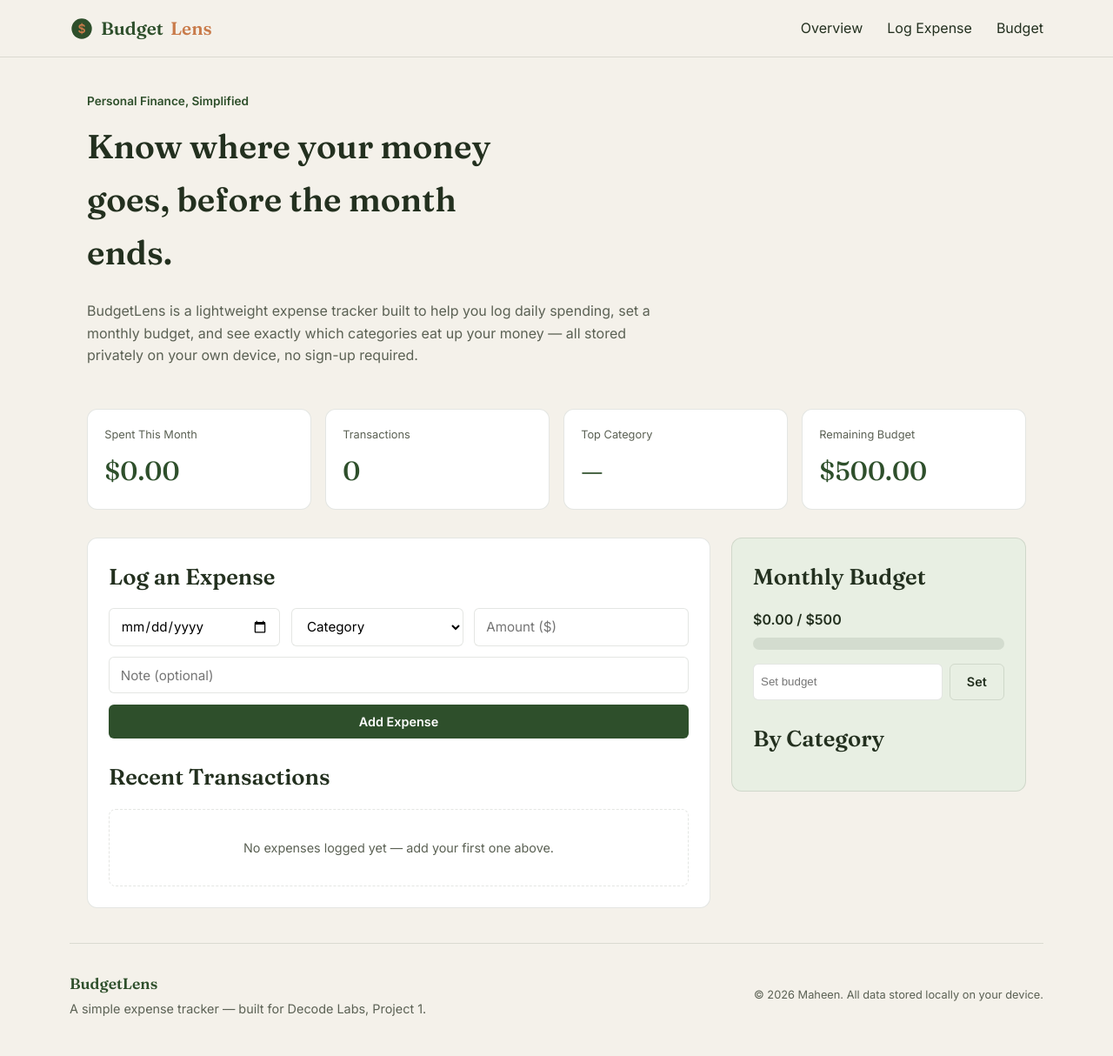
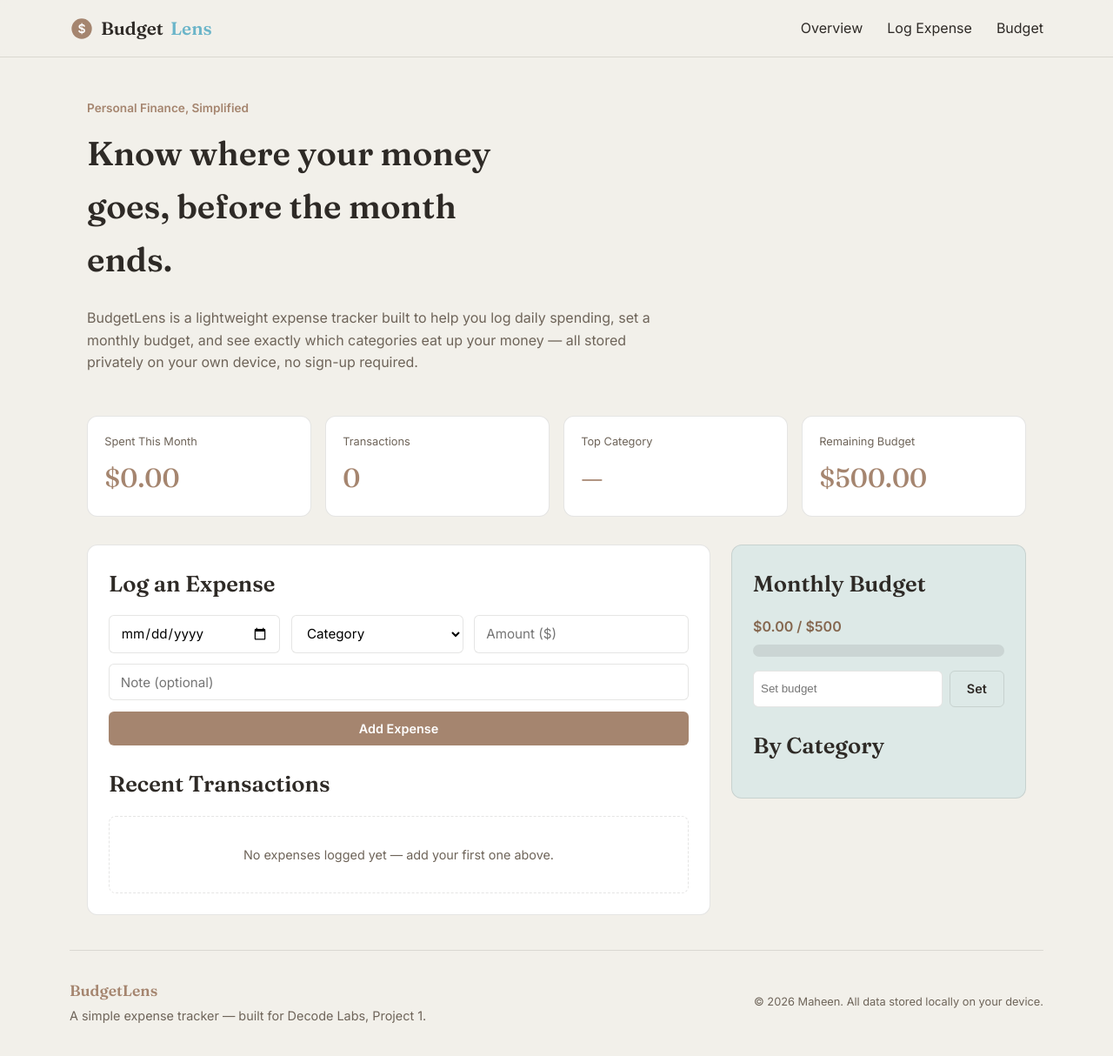
Before and after one commit to maheenawan-dev/budgetlens-project1, a plain HTML site: page index.html in a window 1280 px wide. Shown: the whole page at 87% size. Drawn offline with Linux system fonts and the light colour scheme.

Commit message:
Update code

```diff
--- a/index.html
+++ b/index.html
@@ -15,8 +15,8 @@
   <div class="wrap header-inner">
     <a href="#top" class="logo">
   <svg width="28" height="28" viewBox="0 0 24 24" fill="none" xmlns="http://www.w3.org/2000/svg">
-    <circle cx="12" cy="12" r="10" fill="#2E4F2B"/>
-    <text x="12" y="16.5" font-family="Inter, sans-serif" font-size="12" font-weight="700" fill="#C97B4A" text-anchor="middle">$</text>
+    <circle cx="12" cy="12" r="10" fill="#A5856F"/>
+    <text x="12" y="16.5" font-family="Inter, sans-serif" font-size="12" font-weight="700" fill="#FFFFFF" text-anchor="middle">$</text>
   </svg>
   Budget<span>Lens</span>
 </a>
--- a/style.css
+++ b/style.css
@@ -1,12 +1,12 @@
 :root {
-  --bg: #F4F1EA;
+  --bg: #F2F0EA;
   --surface: #FFFFFF;
-  --text: #23301F;
-  --muted: #5B6154;
-  --accent: #3F6B3B;
-  --accent-deep: #2E4F2B;
-  --warn: #C97B4A;
-  --border: rgba(35, 48, 31, 0.12);
+  --text: #2E2A26;
+  --muted: #6E6459;
+  --accent: #A0D4E0;
+  --accent-deep: #A5856F;
+  --accent-dark: #85674F;
+  --border: rgba(46, 42, 38, 0.12);
   --font-head: "Fraunces", serif;
   --font-body: "Inter", sans-serif;
   --max: 1120px;
@@ -21,16 +21,17 @@ h1, h2 { font-family: var(--font-head); font-weight: 600; margin: 0 0 0.6em; }
 h2 { font-size: clamp(1.2rem, 1rem + 1vw, 1.6rem); }
 
 /* Header */
-.site-header { position: sticky; top: env(safe-area-inset-top, 0px); background: rgba(244,241,234,0.94); backdrop-filter: blur(6px); border-bottom: 1px solid var(--border); z-index: 10; }
+.site-header { position: sticky; top: env(safe-area-inset-top, 0px); background: rgba(242,240,234,0.94); backdrop-filter: blur(6px); border-bottom: 1px solid var(--border); z-index: 10; }
 .header-inner { display: flex; align-items: center; justify-content: space-between; padding: 1rem 0; }
-.logo { font-family: var(--font-head); font-size: 1.3rem; font-weight: 600; text-decoration: none; color: var(--accent-deep); }
-.logo span { color: var(--warn); }
+.logo { font-family: var(--font-head); font-size: 1.3rem; font-weight: 600; text-decoration: none; color: var(--text); display: flex; align-items: center; gap: 0.5rem; }
+.logo span { color: #6BB5C9; }
 .nav-toggle { display: flex; flex-direction: column; gap: 4px; background: none; border: none; cursor: pointer; padding: 8px; }
 .nav-toggle span { width: 22px; height: 2px; background: var(--text); display: block; }
 .primary-nav { position: absolute; top: 100%; left: 0; right: 0; background: var(--surface); border-bottom: 1px solid var(--border); display: flex; flex-direction: column; padding: 0.5rem 1.25rem 1rem; transform-origin: top; transform: scaleY(0); opacity: 0; pointer-events: none; transition: transform .18s ease, opacity .18s ease; }
 .primary-nav.is-open { transform: scaleY(1); opacity: 1; pointer-events: auto; }
 .primary-nav a { padding: 0.6rem 0; text-decoration: none; color: var(--text); border-bottom: 1px solid var(--border); }
-.logo { display: flex; align-items: center; gap: 0.5rem; }
+
+/* Hero */
 .hero { padding: 2.5rem 0 1rem; max-width: 65ch; }
 .eyebrow { color: var(--accent-deep); font-weight: 600; font-size: 0.85rem; margin: 0 0 0.6rem; }
 .hero h1 { font-size: clamp(1.6rem, 1.2rem + 2vw, 2.4rem); max-width: 20ch; }
@@ -48,55 +49,18 @@ h2 { font-size: clamp(1.2rem, 1rem + 1vw, 1.6rem); }
 
 .expense-form { display: flex; flex-direction: column; gap: 0.8rem; margin-bottom: 1.5rem; }
 .expense-form input, .expense-form select { padding: 0.65rem 0.8rem; border: 1px solid var(--border); border-radius: 6px; font-family: inherit; font-size: 0.95rem; background: var(--surface); }
+.expense-form input:focus, .expense-form select:focus { outline: 2px solid var(--accent); outline-offset: 1px; }
 
 .btn { display: inline-block; padding: 0.7rem 1.2rem; border-radius: 6px; font-weight: 600; font-size: 0.9rem; border: none; cursor: pointer; font-family: inherit; }
 .btn-primary { background: var(--accent-deep); color: #fff; }
+.btn-primary:hover { background: var(--accent-dark); }
 .btn-ghost { border: 1px solid var(--border); background: none; color: var(--text); }
+.btn-ghost:hover { background: rgba(165,133,111,0.08); }
 
 .tx-list { list-style: none; margin: 0; padding: 0; display: flex; flex-direction: column; gap: 0.6rem; }
-.tx-item { display: flex; justify-content: space-between; flex-wrap: wrap; gap: 0.3rem; padding: 0.75rem; border: 1px solid var(--border); border-radius: 8px; }
+.tx-item { display: flex; justify-content: space-between; align-items: center; flex-wrap: wrap; gap: 0.6rem; padding: 0.75rem; border: 1px solid var(--border); border-radius: 8px; }
 .tx-item .meta { font-size: 0.82rem; color: var(--muted); }
-.tx-amount { font-weight: 600; color: var(--warn); }
-
-/* Sidebar */
-.sidebar { background: #E8EFE3; padding: 1.5rem; border-radius: 12px; border: 1px solid var(--border); }
-.goal-text { font-weight: 600; margin-bottom: 0.5rem; }
-.progress-bar { background: rgba(35,48,31,0.1); border-radius: 20px; height: 14px; overflow: hidden; margin-bottom: 1rem; }
-.progress-fill { background: var(--accent); height: 100%; width: 0%; transition: width .4s ease; }
-.budget-set { display: flex; gap: 0.5rem; margin-bottom: 1.5rem; }
-.budget-set input { flex: 1; padding: 0.5rem; border: 1px solid var(--border); border-radius: 6px; }
-
-.cat-breakdown { display: flex; flex-direction: column; gap: 0.6rem; }
-.cat-bar-label { display: flex; justify-content: space-between; font-size: 0.82rem; margin-bottom: 0.2rem; }
-.cat-bar-track { background: rgba(35,48,31,0.1); border-radius: 20px; height: 8px; overflow: hidden; }
-.cat-bar-fill { background: var(--accent-deep); height: 100%; }
-
-.site-footer {
-  padding: 2rem 0 2.5rem;
-  border-top: 1px solid var(--border);
-  margin-top: 1rem;
-}
-.footer-inner {
-  display: flex;
-  flex-direction: column;
-  gap: 1rem;
-}
-.footer-brand strong {
-  font-family: var(--font-head);
-  font-size: 1.1rem;
-  color: var(--accent-deep);
-}
-.footer-brand p { color: var(--muted); font-size: 0.9rem; margin: 0.2rem 0 0; }
-.footer-links { display: flex; gap: 1.2rem; flex-wrap: wrap; }
-.footer-links a { color: var(--text); text-decoration: none; font-size: 0.9rem; }
-.footer-links a:hover { color: var(--accent-deep); }
-.footer-meta { color: var(--muted); font-size: 0.8rem; margin: 0; }
-
-@media (min-width: 768px) {
-  .footer-inner { flex-direction: row; justify-content: space-between; align-items: center; }
-}
-
-.tx-item { display: flex; justify-content: space-between; align-items: center; flex-wrap: wrap; gap: 0.6rem; padding: 0.75rem; border: 1px solid var(--border); border-radius: 8px; }
+.tx-amount { font-weight: 600; color: var(--accent-dark); }
 .tx-right { display: flex; align-items: center; gap: 0.8rem; }
 .tx-delete {
   background: none;
@@ -119,6 +83,30 @@ h2 { font-size: clamp(1.2rem, 1rem + 1vw, 1.6rem); }
   border-radius: 8px;
 }
 
+/* Sidebar */
+.sidebar { background: rgba(160, 212, 224, 0.25); padding: 1.5rem; border-radius: 12px; border: 1px solid var(--border); }
+.goal-text { font-weight: 600; margin-bottom: 0.5rem; color: var(--accent-dark); }
+.progress-bar { background: rgba(46,42,38,0.1); border-radius: 20px; height: 14px; overflow: hidden; margin-bottom: 1rem; }
+.progress-fill { background: var(--accent-deep); height: 100%; width: 0%; transition: width .4s ease; }
+.budget-set { display: flex; gap: 0.5rem; margin-bottom: 1.5rem; }
+.budget-set input { flex: 1; padding: 0.5rem; border: 1px solid var(--border); border-radius: 6px; }
+
+.cat-breakdown { display: flex; flex-direction: column; gap: 0.6rem; }
+.cat-bar-label { display: flex; justify-content: space-between; font-size: 0.82rem; margin-bottom: 0.2rem; }
+.cat-bar-track { background: rgba(46,42,38,0.1); border-radius: 20px; height: 8px; overflow: hidden; }
+.cat-bar-fill { background: var(--accent-dark); height: 100%; }
+
+/* Footer */
+.site-footer { padding: 2rem 0 2.5rem; border-top: 1px solid var(--border); margin-top: 1rem; }
+.footer-inner { display: flex; flex-direction: column; gap: 1rem; }
+.footer-brand strong { font-family: var(--font-head); font-size: 1.1rem; color: var(--accent-deep); }
+.footer-brand p { color: var(--muted); font-size: 0.9rem; margin: 0.2rem 0 0; }
+.footer-links { display: flex; gap: 1.2rem; flex-wrap: wrap; }
+.footer-links a { color: var(--text); text-decoration: none; font-size: 0.9rem; }
+.footer-links a:hover { color: var(--accent-deep); }
+.footer-meta { color: var(--muted); font-size: 0.8rem; margin: 0; }
+
+/* Tablet */
 @media (min-width: 768px) {
   .nav-toggle { display: none; }
   .primary-nav { position: static; flex-direction: row; background: none; border: none; padding: 0; transform: none; opacity: 1; pointer-events: auto; gap: 1.75rem; }
@@ -130,4 +118,10 @@ h2 { font-size: clamp(1.2rem, 1rem + 1vw, 1.6rem); }
   .expense-form { flex-direction: row; flex-wrap: wrap; }
   .expense-form input, .expense-form select { flex: 1 1 150px; }
   .expense-form button { flex: 1 1 100%; }
+  .footer-inner { flex-direction: row; justify-content: space-between; align-items: center; }
 }
+
+/* Desktop */
+@media (min-width: 1024px) {
+  .hero { padding-top: 3rem; }
+}
```
